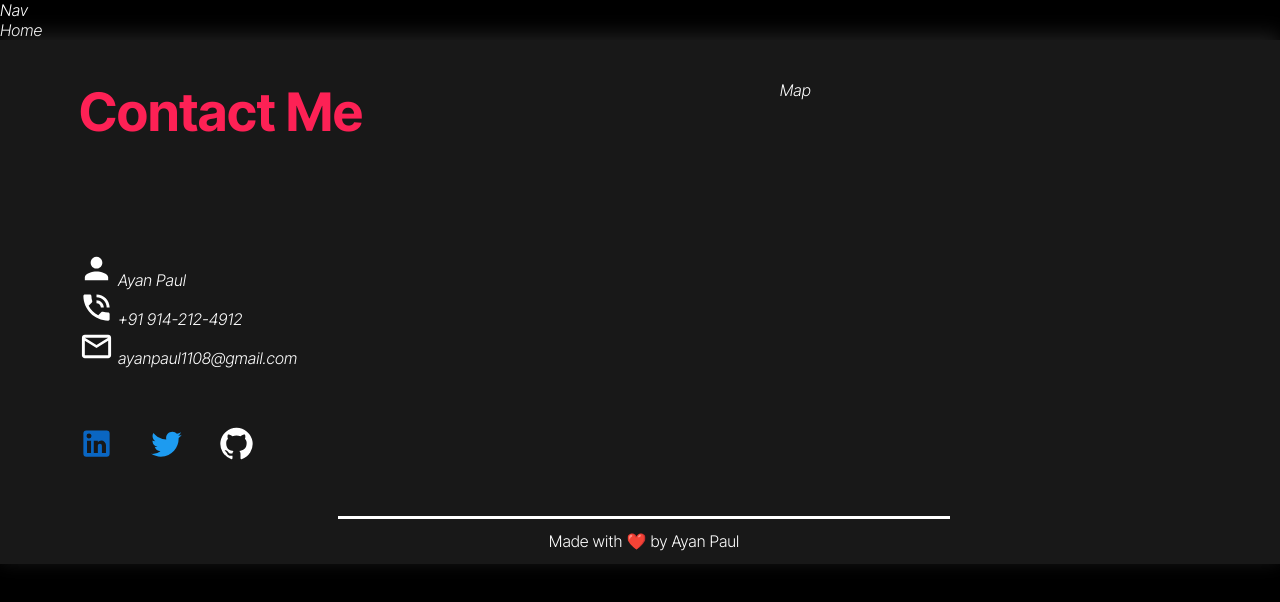
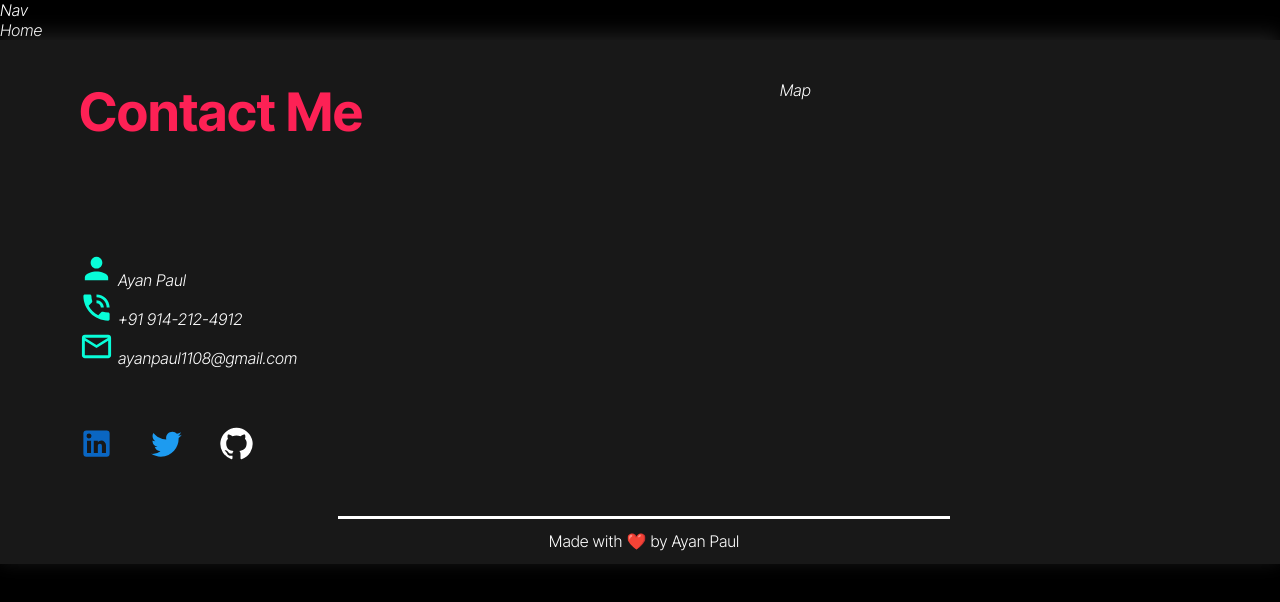
Before and after one commit to Ayanpaul11/Portfolio, a React (Create React App) app: page / in a window 1280 px wide. Shown: the top 602 px of the page. Built offline with nearby package versions, Linux system fonts and the light colour scheme.

Commit message:
Update Footer.module.css

```diff
--- a/src/Components/Css/Footer.module.css
+++ b/src/Components/Css/Footer.module.css
@@ -60,6 +60,11 @@
     color: #0A66C2;
 }
 
+.contactIcon {
+    color: #08FDD8;
+
+}
+
 .RightDiv {
     width: 37.986%;
 }
```
